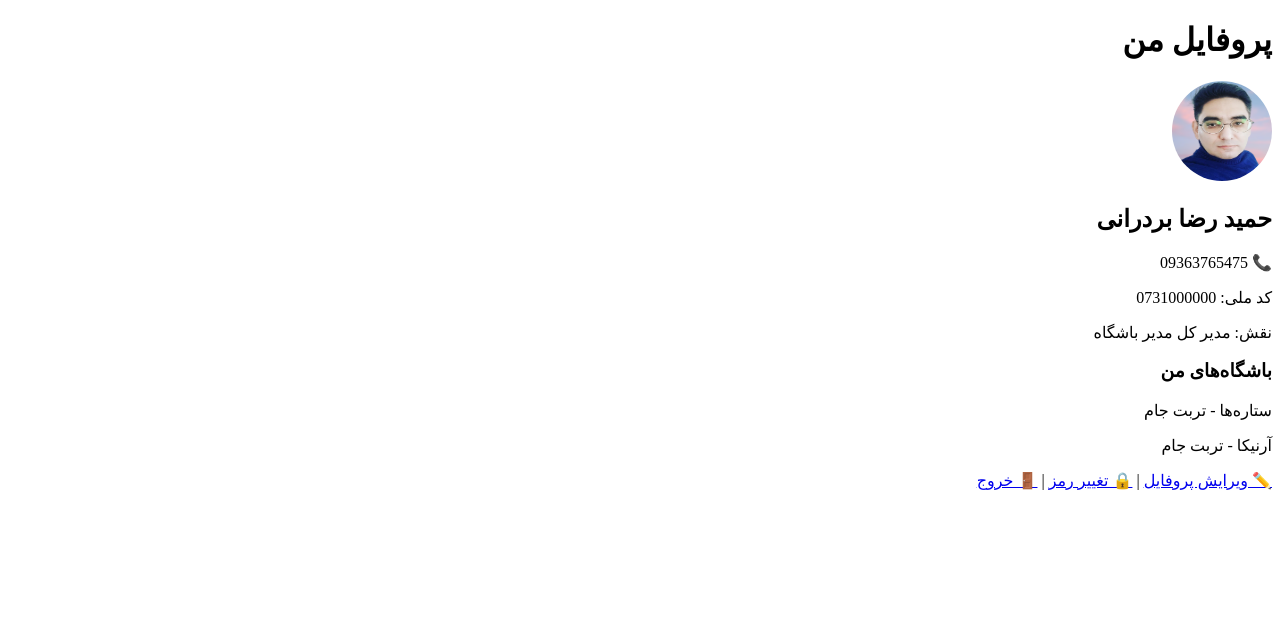
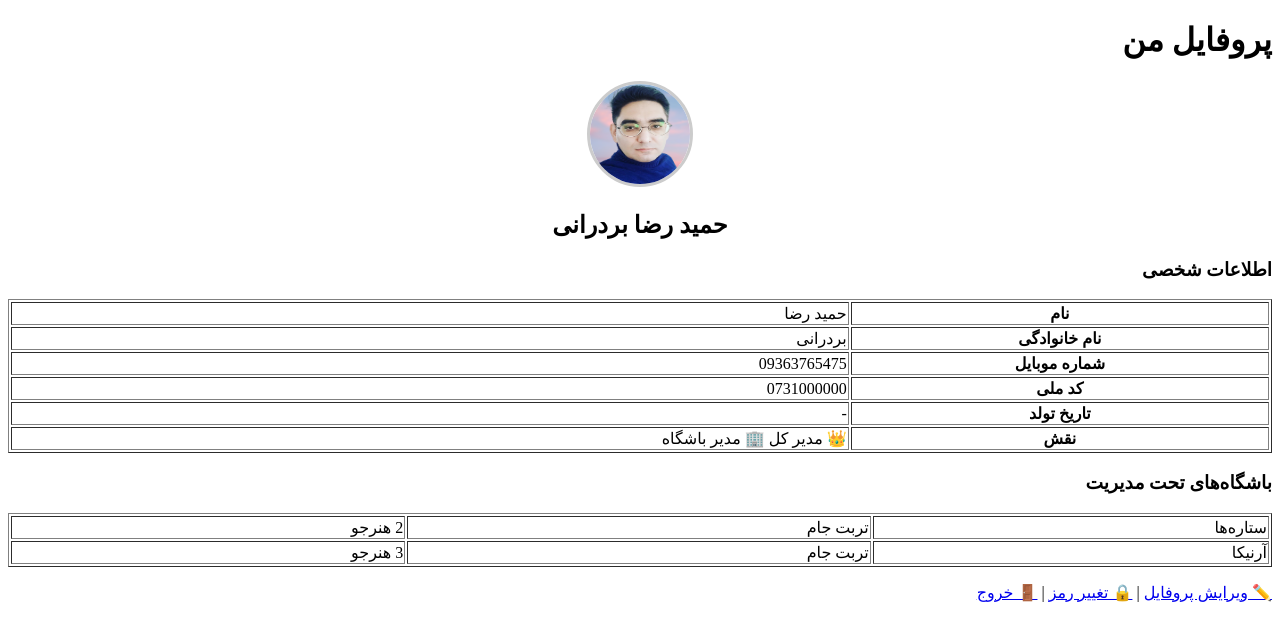
Before and after one commit to ArnikaTech/FightClub, a Django app: page /profile/ in a window 1280 px wide. Shown: the top 641 px of the page. Run offline with Django 5.2, Linux system fonts and the light colour scheme; a user stored in the database is signed in; data comes from the database, SQL or seed files in the repository; both versions use the stored data as it was after the commit; parts of the project's set-up code (start-up, migrations or seed data) failed here and were passed over.

Commit message:
پروفایل کامل: نمایش و ویرایش همه اطلاعات (نام، کد ملی، تولد، عکس)، تغییر رمز بدون خروج، birth_date به User اضافه شد

```diff
--- a/apps/accounts/models.py
+++ b/apps/accounts/models.py
@@ -1,5 +1,7 @@
 from django.db import models
 from django.contrib.auth.models import AbstractBaseUser, PermissionsMixin, BaseUserManager
+
+from django_jalali.db import models as jmodels
 
 
 class UserMnaager(BaseUserManager):
@@ -24,6 +26,7 @@ class User(AbstractBaseUser, PermissionsMixin):
     phone = models.CharField(max_length=11, unique=True)
     first_name = models.CharField(max_length=100)
     last_name = models.CharField(max_length=100)
+    birth_date = jmodels.jDateField('تاریخ تولد', null=True, blank=True)
     national_code = models.CharField(max_length=10, blank=True, null=True)
     avatar = models.ImageField(upload_to='avatars/', blank=True, null=True)
     is_super_manager = models.BooleanField(default=False)
--- a/apps/accounts/views.py
+++ b/apps/accounts/views.py
@@ -129,8 +129,6 @@ class ProfileView(LoginRequiredMixin, TemplateView):
 
 
 class ProfileEditView(LoginRequiredMixin, View):
-    """ویرایش پروفایل"""
-
     def get(self, request):
         return render(request, 'accounts/profile_edit.html')
 
@@ -148,9 +146,23 @@ class ProfileEditView(LoginRequiredMixin, View):
         user.last_name = last_name
         user.national_code = request.POST.get('national_code', '').strip() or None
 
+        # تاریخ تولد
+        birth_date_str = request.POST.get('birth_date', '').strip()
+        if birth_date_str:
+            try:
+                parts = list(map(int, birth_date_str.replace('/', '-').split('-')))
+                user.birth_date = jdatetime.date(*parts)
+            except:
+                messages.error(request, 'تاریخ تولد نامعتبر است')
+                return redirect('accounts:profile_edit')
+
         avatar = request.FILES.get('avatar')
         if avatar:
             user.avatar = avatar
+
+        if user.is_super_manager:
+            user.is_club_manager = request.POST.get('is_club_manager') == 'on'
+            user.is_instructor = request.POST.get('is_instructor') == 'on'
 
         user.save()
         messages.success(request, 'پروفایل بروزرسانی شد')
--- a/apps/students/forms.py
+++ b/apps/students/forms.py
@@ -92,7 +92,8 @@ class StudentCreateForm(forms.Form):
             password=self.cleaned_data['password'],
             first_name=self.cleaned_data['first_name'],
             last_name=self.cleaned_data['last_name'],
-            national_code=self.cleaned_data.get('national_code', '')
+            national_code=self.cleaned_data.get('national_code', ''),
+            birth_date=self.cleaned_data.get('birth_date')
         )
 
         # ۲. تولید کد هنرجویی
--- a/templates/accounts/dashboard.html
+++ b/templates/accounts/dashboard.html
@@ -8,7 +8,7 @@
 <p>خوش آمدید {{ user.get_short_name }}</p>
 
 <h3>مدیریت</h3>
-<a href="{% url 'accounts:profile' %}">👤 پروفایل من</a>
+<a href="{% url 'accounts:profile' %}">👤 پروفایل من</a> |
 <a href="{% url 'clubs:province_list' %}">🏙️ استان‌ها</a> |
 <a href="{% url 'clubs:city_list' %}">🏘️ شهرها</a> |
 <a href="{% url 'clubs:club_list' %}">🏢 باشگاه‌ها</a> |
--- a/templates/accounts/profile.html
+++ b/templates/accounts/profile.html
@@ -6,43 +6,65 @@
 {% block content %}
 <h1>پروفایل من</h1>
 
-{% if messages %}
-    {% for m in messages %}
-        <p style="color: {% if m.tags == 'success' %}green{% else %}red{% endif %};">{{ m }}</p>
-    {% endfor %}
-{% endif %}
+{% if messages %}{% for m in messages %}<p style="color:{% if m.tags == 'error' %}red{% else %}green{% endif %};">{{ m }}</p>{% endfor %}{% endif %}
 
-<p>
+<!-- عکس -->
+<p style="text-align:center;">
     {% if user.avatar %}
-    <img src="{{ user.avatar.url }}" width="100" height="100" style="border-radius:50%;">
+    <img src="{{ user.avatar.url }}" width="100" height="100" style="border-radius:50%;border:3px solid #ccc;">
     {% else %}
-    👤
+    <span style="font-size:80px;">👤</span>
     {% endif %}
 </p>
 
-<h2>{{ user.get_full_name }}</h2>
-<p>📞 {{ user.phone }}</p>
-<p>کد ملی: {{ user.national_code|default:"-" }}</p>
-<p>نقش:
-    {% if user.is_super_manager %}مدیر کل{% endif %}
-    {% if user.is_club_manager %}مدیر باشگاه{% endif %}
-    {% if user.is_instructor %}مربی{% endif %}
-    {% if not user.is_super_manager and not user.is_club_manager and not user.is_instructor %}هنرجو{% endif %}
-</p>
+<h2 style="text-align:center;">{{ user.get_full_name }}</h2>
 
+<!-- اطلاعات شخصی (همه کاربران) -->
+<h3>اطلاعات شخصی</h3>
+<table border="1" width="100%">
+    <tr><th>نام</th><td>{{ user.first_name }}</td></tr>
+    <tr><th>نام خانوادگی</th><td>{{ user.last_name }}</td></tr>
+    <tr><th>شماره موبایل</th><td>{{ user.phone }}</td></tr>
+    <tr><th>کد ملی</th><td>{{ user.national_code|default:"-" }}</td></tr>
+    <tr><th>تاریخ تولد</th><td>{{ user.birth_date|jformat:"%Y/%m/%d"|default:"-" }}</td></tr>
+    <tr><th>نقش</th><td>
+        {% if user.is_super_manager %}👑 مدیر کل{% endif %}
+        {% if user.is_club_manager %}🏢 مدیر باشگاه{% endif %}
+        {% if user.is_instructor %}👨‍🏫 مربی{% endif %}
+        {% if not user.is_super_manager and not user.is_club_manager and not user.is_instructor %}👤 هنرجو{% endif %}
+    </td></tr>
+</table>
+
+<!-- اطلاعات هنرجویی (فقط اگر Student داشته باشه) -->
 {% if student %}
 <h3>اطلاعات هنرجویی</h3>
-<p>کد: {{ student.student_code }} | کمربند: {{ student.get_current_belt_display }} | باشگاه: {{ student.club.name }}</p>
-{% if student.birth_date %}<p>تولد: {{ student.birth_date|jformat:"%Y/%m/%d" }} ({{ student.age }} سال)</p>{% endif %}
-{% if student.insurance_days_left is not None %}<p>🟢 بیمه: {{ student.insurance_days_left }} روز</p>{% else %}<p>🔴 بیمه: منقضی</p>{% endif %}
+<table border="1" width="100%">
+    <tr><th>کد هنرجویی</th><td>{{ student.student_code }}</td></tr>
+    <tr><th>باشگاه</th><td>{{ student.club.name }} - {{ student.club.city.name }}</td></tr>
+    <tr><th>کمربند</th><td><span style="color:{{ student.belt_color }};">●</span> {{ student.get_current_belt_display }}</td></tr>
+    <tr><th>تاریخ عضویت</th><td>{{ student.joined_at|jformat:"%Y/%m/%d" }}</td></tr>
+    <tr><th>وضعیت بیمه</th><td>
+        {% with days=student.insurance_days_left %}
+        {% if days is not None %}🟢 {{ days }} روز{% else %}🔴 منقضی{% endif %}
+        {% endwith %}
+    </td></tr>
+</table>
 {% endif %}
 
+<!-- باشگاه‌های تحت مدیریت -->
 {% if managed_clubs %}
-<h3>باشگاه‌های من</h3>
-{% for club in managed_clubs %}<p>{{ club.name }} - {{ club.city.name }}</p>{% endfor %}
+<h3>باشگاه‌های تحت مدیریت</h3>
+<table border="1" width="100%">
+    {% for club in managed_clubs %}
+    <tr><td>{{ club.name }}</td><td>{{ club.city.name }}</td><td>{{ club.students.count }} هنرجو</td></tr>
+    {% endfor %}
+</table>
 {% endif %}
 
-<a href="{% url 'accounts:profile_edit' %}">✏️ ویرایش پروفایل</a> |
-<a href="{% url 'accounts:password_change' %}">🔒 تغییر رمز</a> |
-<a href="{% url 'accounts:logout' %}">🚪 خروج</a>
+<!-- لینک‌ها -->
+<p>
+    <a href="{% url 'accounts:profile_edit' %}">✏️ ویرایش پروفایل</a> |
+    <a href="{% url 'accounts:password_change' %}">🔒 تغییر رمز</a> |
+    <a href="{% url 'accounts:logout' %}">🚪 خروج</a>
+</p>
 {% endblock %}
```
Also changed, not shown: templates/accounts/profile_edit.html (+26 -6 lines), apps/accounts/migrations/0002_user_birth_date.py (added), apps/students/migrations/0003_alter_student_student_code.py (added), db.sqlite3.
